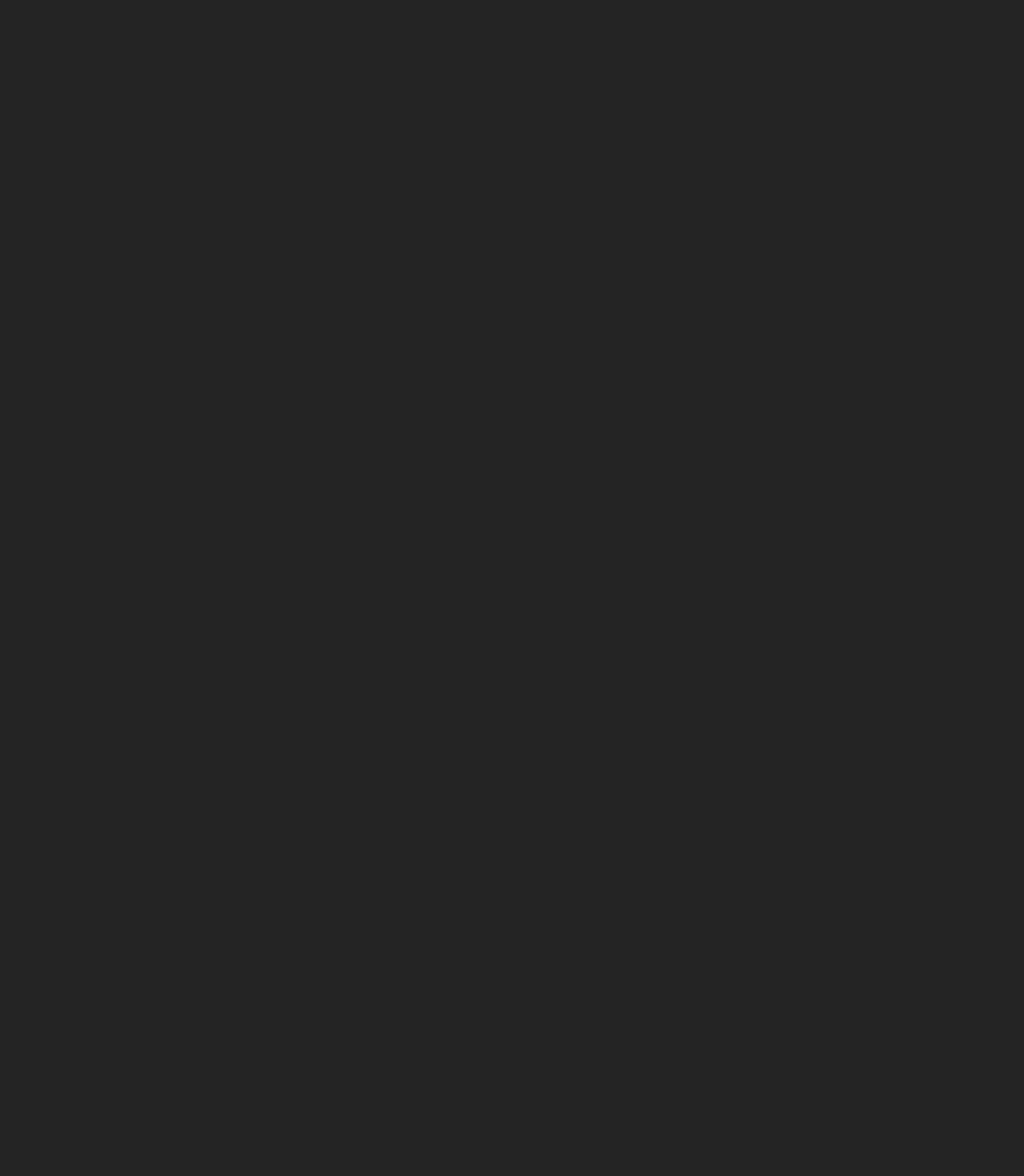
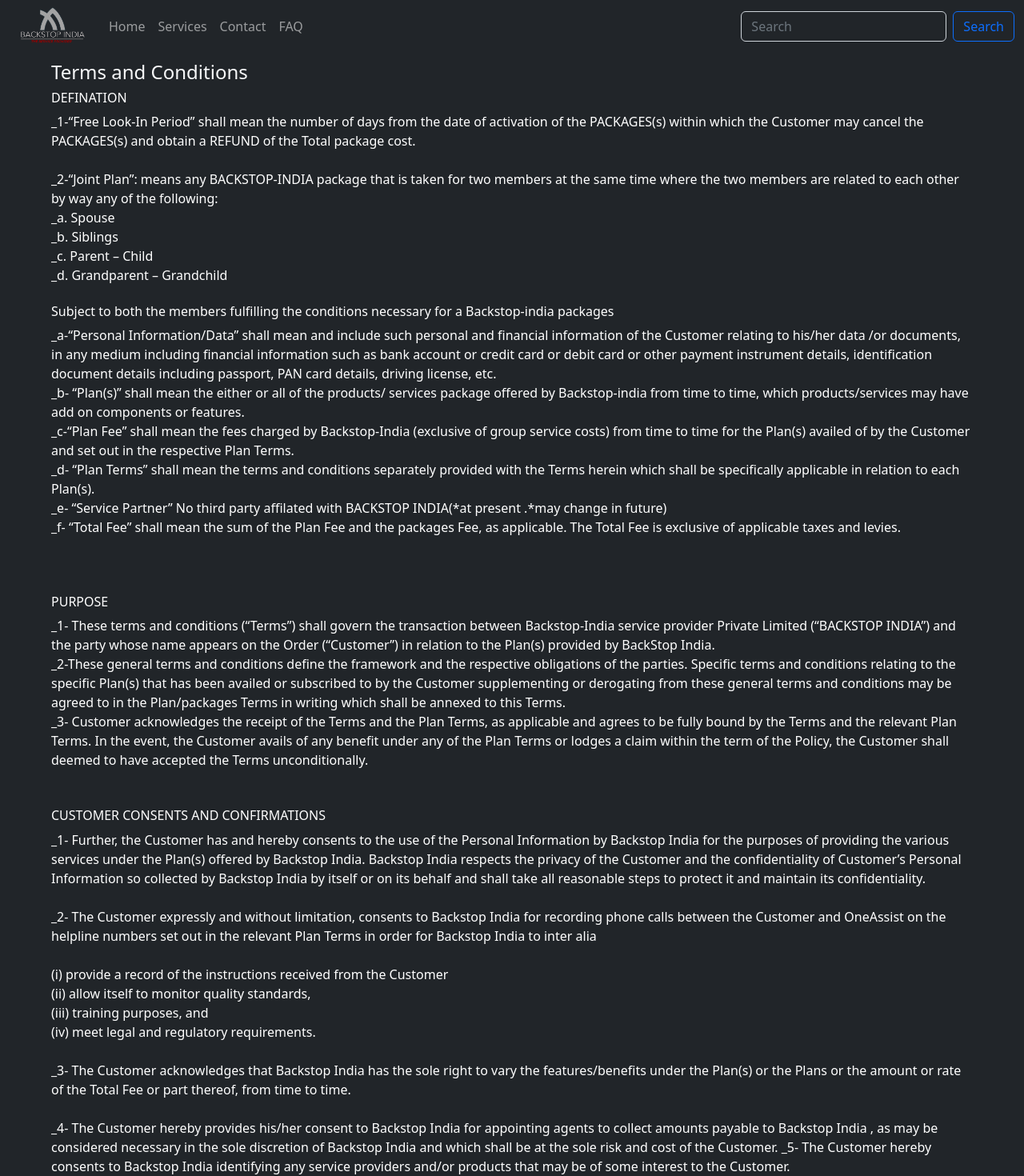
Before and after one commit to mohdkamleen/backstopindia-frontend, a React (Create React App) app: page /plans in a window 1280 px wide. Before the commit this address had no page. Shown: the top 1470 px of the page at 80% size. Before the commit the page ends 800 px from the top, so only its background shows below. Built offline with nearby package versions, Linux system fonts and the light colour scheme.

Commit message:
change background

```diff
--- a/package.json
+++ b/package.json
@@ -10,9 +10,11 @@
     "moment": "^2.29.4",
     "react": "^18.2.0",
     "react-bootstrap": "^2.6.0",
+    "react-device-detect": "^2.2.2",
     "react-dom": "^18.2.0",
     "react-firebase-hooks": "^5.1.1",
     "react-icons": "^4.6.0",
+    "react-native-imei": "^0.2.0",
     "react-redux": "^8.0.5",
     "react-router-dom": "^6.3.0",
     "react-scripts": "5.0.1",
--- a/src/App.js
+++ b/src/App.js
@@ -5,12 +5,12 @@
 import Contact from './pages/contact'
 import Services from './pages/services'
 import Terms from './pages/terms'
+import Plans from './pages/plans'
 import Admin from './admin'
 import NewUser from './admin/newUser'
 import Query from './admin/query'
 import AdminLogin from './admin/login'
 import User from './admin/user'
-
 
 const App = () => {
 
@@ -21,6 +21,7 @@
         <Route path="faq" element={<Faq />} />
         <Route path="contact" element={<Contact />} />
         <Route path="services" element={<Services />} />
+        <Route path="plans" element={<Plans />} />
         <Route path="terms" element={<Terms />} />
 
         <Route path='admin' element={<AdminLogin />} />
--- a/src/css/index.css
+++ b/src/css/index.css
@@ -8,10 +8,9 @@
   max-width: 1600px;
   display: block;
   margin: 0 auto;
-  background-color: rgb(241, 241, 241);
   background: url("../../public/assest/image/phone-crack.jpg");
   color: rgb(255, 255, 255);
-  background: rgb(36, 36, 36);
+  background: rgb(33, 37, 41);
 }
 
 .logo {
@@ -147,7 +146,8 @@
   height: 250px;
 }
 
-.carousel-control-next, .carousel-control-prev {
+.carousel-control-next,
+.carousel-control-prev {
   background: transparent !important;
 }
 
--- a/src/css/index.scss
+++ b/src/css/index.scss
@@ -8,10 +8,9 @@
     max-width: 1600px;
     display: block;
     margin: 0 auto;
-    background-color: rgb(241, 241, 241);
     background: url("../../public/assest/image/phone-crack.jpg");
     color: rgb(255, 255, 255);
-    background: rgb(36, 36, 36);
+    background: rgb(33, 37, 41);
 }
 
 .logo {
@@ -173,7 +172,8 @@
 }
 
 
-.carousel-control-next,.carousel-control-prev {
+.carousel-control-next,
+.carousel-control-prev {
     background: transparent !important;
 }
 
--- a/src/pages/home.jsx
+++ b/src/pages/home.jsx
@@ -13,9 +13,9 @@
       <Navbar />
       <Banner />
       <Services /> <br />
-      <Testimonials /> <br />
       <Contact /> <br />
       <About />  <br />
+      <Testimonials /> <br />
       <Footer />
     </>
   )
--- /dev/null
+++ b/src/pages/plans.jsx
@@ -0,0 +1,74 @@
+import React from 'react'
+import Navbar from '../component/navbar'
+import Footer from '../component/footer'
+
+const Terms = () => {
+  return (
+    <>
+      <Navbar />
+      <div className='terms-section'>
+        <h4 className='text-light'>Terms and Conditions</h4>
+        <h6>DEFINATION</h6>
+        _1-“Free Look-In Period” shall mean the number of days from the date of activation of the PACKAGES(s) within which the Customer may cancel the PACKAGES(s) and obtain a REFUND of the Total package cost. <br /><br />
+        _2-“Joint Plan”: means any BACKSTOP-INDIA package that is taken for two members at the same time where the two members are related to each other by way any of the following: <br />
+        _a. Spouse <br />
+        _b. Siblings <br />
+        _c. Parent – Child <br />
+        _d. Grandparent – Grandchild<br /><br />
+
+        <h6>Subject to both the members fulfilling the conditions necessary for a Backstop-india packages</h6>
+        _a-“Personal Information/Data” shall mean and include such personal and financial information of the Customer relating to his/her data /or documents, in any medium including financial information such as bank account or credit card or debit card or other payment instrument details, identification document details including passport, PAN card details, driving license, etc. <br />
+        _b- “Plan(s)” shall mean the either or all of the products/ services package offered by Backstop-india from time to time, which products/services may have add on components or features.<br />
+        _c-“Plan Fee” shall mean the fees charged by Backstop-India (exclusive of group service costs) from time to time for the Plan(s) availed of by the Customer and set out in the respective Plan Terms.<br />
+        _d- “Plan Terms” shall mean the terms and conditions separately provided with the Terms herein which shall be specifically applicable in relation to each Plan(s).<br />
+        _e- “Service Partner” No third party affilated with BACKSTOP INDIA(*at present .*may change in future) <br />
+        _f- “Total Fee” shall mean the sum of the Plan Fee and the packages Fee, as applicable. The Total Fee is exclusive of applicable taxes and levies.<br /><br />
+        <br /> <br />
+
+        <h6>PURPOSE</h6>
+
+        _1- These terms and conditions (“Terms”) shall govern the transaction between Backstop-India service provider Private Limited (“BACKSTOP INDIA”) and the party whose name appears on the Order (“Customer”) in relation to the Plan(s) provided by BackStop India. <br />
+        _2-These general terms and conditions define the framework and the respective obligations of the parties. Specific terms and conditions relating to the specific Plan(s) that has been availed or subscribed to by the Customer supplementing or derogating from these general terms and conditions may be agreed to in the Plan/packages Terms in writing which shall be annexed to this Terms. <br />
+        _3- Customer acknowledges the receipt of the Terms and the Plan Terms, as applicable and agrees to be fully bound by the Terms and the relevant Plan Terms. In the event, the Customer avails of any benefit under any of the Plan Terms or lodges a claim within the term of the Policy, the Customer shall deemed to have accepted the Terms unconditionally. <br />
+        <br /> <br />
+
+
+        <h6>CUSTOMER CONSENTS AND CONFIRMATIONS</h6>
+        _1-  Further, the Customer has and hereby consents to the use of the Personal Information by Backstop India for the purposes of providing the various services under the Plan(s) offered by Backstop India. Backstop India respects the privacy of the Customer and the confidentiality of Customer’s Personal Information so collected by Backstop India by itself or on its behalf and shall take all reasonable steps to protect it and maintain its confidentiality. <br /><br />
+        _2-  The Customer expressly and without limitation, consents to Backstop India for recording phone calls between the Customer and OneAssist on the helpline numbers set out in the relevant Plan Terms in order for Backstop India to inter alia  <br /> <br />
+        (i) provide a record of the instructions received from the Customer  <br />
+        (ii) allow itself to monitor quality standards,  <br />
+        (iii) training purposes, and  <br />
+        (iv) meet legal and regulatory requirements. <br /><br />
+        _3-  The Customer acknowledges that Backstop India has the sole right to vary the features/benefits under the Plan(s) or the Plans or the amount or rate of the Total Fee or part thereof, from time to time.
+        <br /> <br />
+
+         _4- The Customer hereby provides his/her consent to Backstop India for appointing agents to collect amounts payable to Backstop India , as may be considered necessary in the sole discretion of Backstop India and which shall be at the sole risk and cost of the Customer.
+        _5- The Customer hereby consents to Backstop India identifying any service providers and/or products that may be of some interest to the Customer.
+        <br /> <br />
+
+        <h6>TOTAL FEES/CHARGES</h6>
+        _1-Backstop-India shall charge the Total Fee from the Customer for availing of the Package(s) from time to time. The Total Fee shall be payable in advance and the Customer may make a one-time payment of the Total Fee for the applicable period or authorize Backstop India  with appropriate debit instructions to deduct the Total Fee from the Customer’s bank or credit/debit card from time to time including applicable taxes and levies. <br /> <br />
+        _2- The Package Fee(s) and the service Fee for the respective Plan(s) shall be as more particularly set out in the Plan Terms.  <br /> <br />
+        _3- Activation of the Plan(s) is subject to realization/receipt of the Total Fee.  <br /> <br />
+
+
+        <h6>SERVICING OF CLAIMS</h6>
+        The Customer acknowledges and understands that claim or payment of any benefit covered by BACKSTOP-INDIA shall only provide assistance in facilitation of the claim by liaising with the Insurer. <br /><br />
+        *Any claims made by the Customer under these Terms and Plan Terms shall be subject to the following: <br /><br />
+        a) The Customer having met and complied with the Terms and the Plan Terms (as applicable).  This also applies to terms and conditions set out herein and any others which may be added to the Terms and/or the Plan Terms and communicated to the Customer at a later date; <br />
+        b) The Customer having provided BACKSTOP-INDIA with full and accurate information in connection with the coverage, as applicable; <br />
+        c) The Customer having acted in a bona fide manner to make a claim; <br />
+        d) The Customer having complied with the requirements of the Insurer for the purposes of processing the claim, may be required from time to time] <br /> <br />
+        i.  Claim form duly filled & signed by the Customer; and <br />
+        ii.  Any other document as may be required by the respective consumer. <br />
+        iii. A particular time&date mention ,that when it comes in a condition of service <br /> <br />
+
+
+      </div>
+      <Footer />
+    </>
+  )
+}
+
+export default Terms
```
Also changed, not shown: src/pages/faq.jsx (+6 -4 lines), 2 other files (tests, documents, lock files or other folders).
